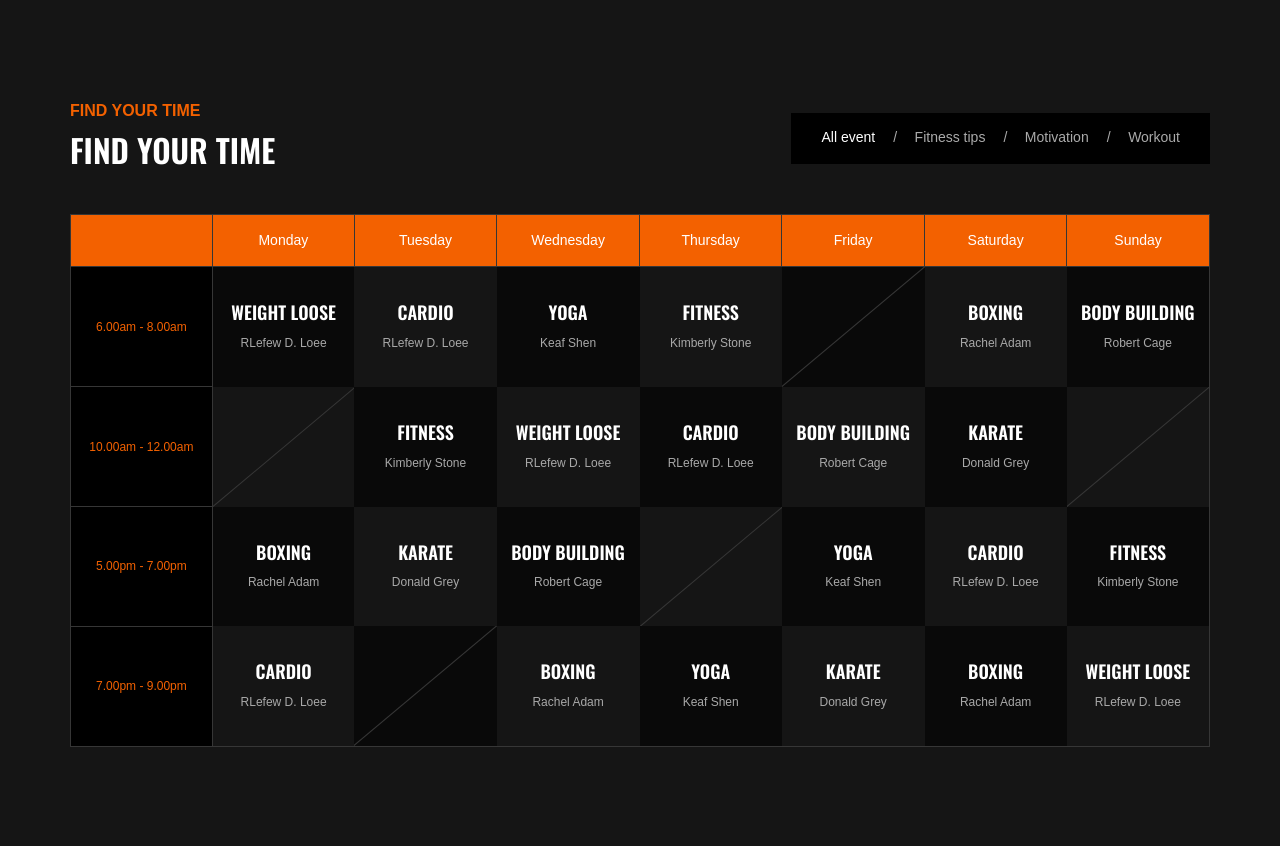
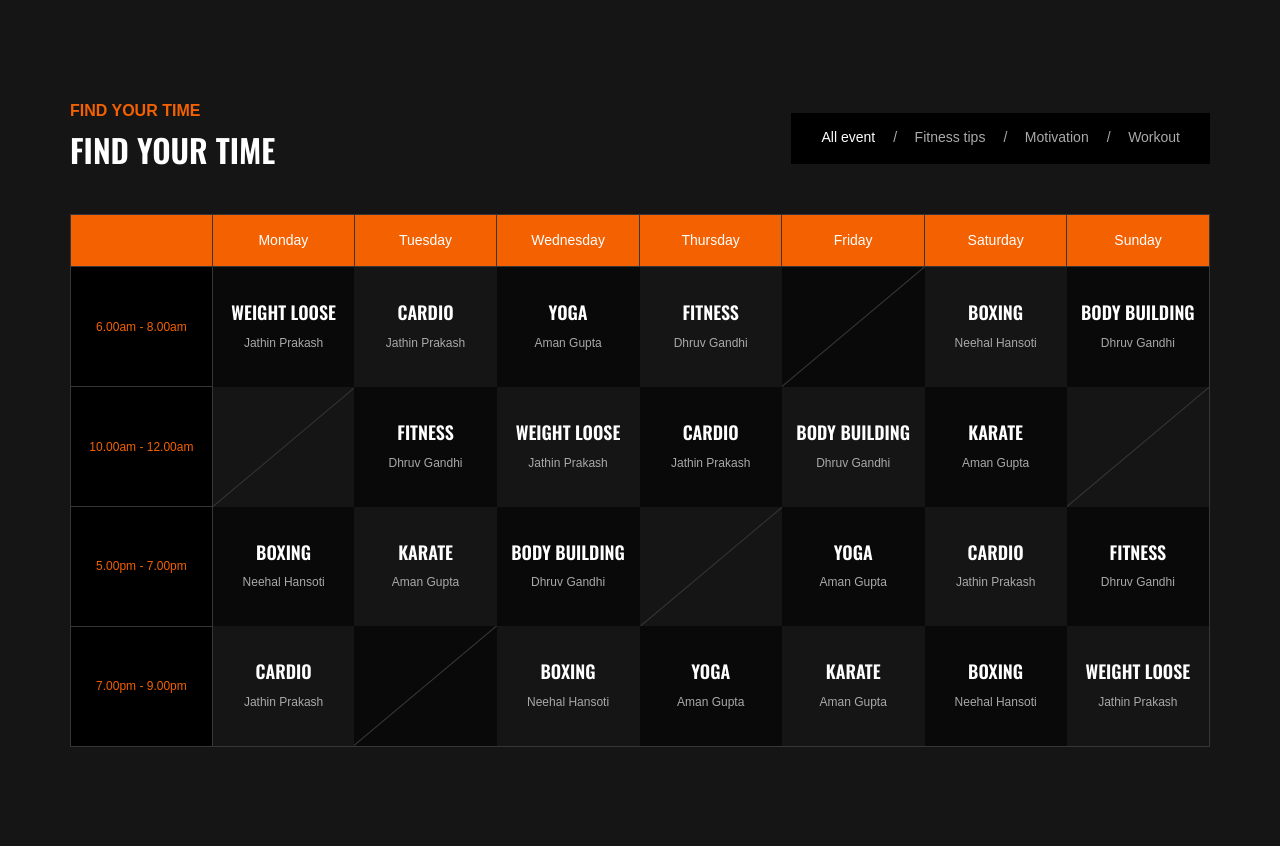
Before and after one commit to AMANGUPTA2000/Stay-Fit, a PHP site: page /class-timetable.php in a window 1280 px wide. Shown: the part 501-1347 px from the top of the page. Run offline with PHP 8.4, Linux system fonts and the light colour scheme; some web fonts are replaced.

Commit message:
web updated

```diff
--- a/class-timetable.php
+++ b/class-timetable.php
@@ -61,28 +61,28 @@
                                     <td class="class-time">6.00am - 8.00am</td>
                                     <td class="dark-bg hover-bg ts-meta" data-tsmeta="workout">
                                         <h5>WEIGHT LOOSE</h5>
-                                        <span>RLefew D. Loee</span>
+                                        <span>Jathin Prakash</span>
                                     </td>
                                     <td class="hover-bg ts-meta" data-tsmeta="fitness">
                                         <h5>Cardio</h5>
-                                        <span>RLefew D. Loee</span>
+                                        <span>Jathin Prakash</span>
                                     </td>
                                     <td class="dark-bg hover-bg ts-meta" data-tsmeta="workout">
                                         <h5>Yoga</h5>
-                                        <span>Keaf Shen</span>
+                                        <span>Aman Gupta</span>
                                     </td>
                                     <td class="hover-bg ts-meta" data-tsmeta="fitness">
                                         <h5>Fitness</h5>
-                                        <span>Kimberly Stone</span>
+                                        <span>Dhruv Gandhi</span>
                                     </td>
                                     <td class="dark-bg blank-td"></td>
                                     <td class="hover-bg ts-meta" data-tsmeta="motivation">
                                         <h5>Boxing</h5>
-                                        <span>Rachel Adam</span>
+                                        <span>Neehal Hansoti</span>
                                     </td>
                                     <td class="dark-bg hover-bg ts-meta" data-tsmeta="workout">
                                         <h5>Body Building</h5>
-                                        <span>Robert Cage</span>
+                                        <span>Dhruv Gandhi</span>
                                     </td>
                                 </tr>
                                 <tr>
@@ -90,23 +90,23 @@
                                     <td class="blank-td"></td>
                                     <td class="dark-bg hover-bg ts-meta" data-tsmeta="fitness">
                                         <h5>Fitness</h5>
-                                        <span>Kimberly Stone</span>
+                                        <span>Dhruv Gandhi</span>
                                     </td>
                                     <td class="hover-bg ts-meta" data-tsmeta="workout">
                                         <h5>WEIGHT LOOSE</h5>
-                                        <span>RLefew D. Loee</span>
+                                        <span>Jathin Prakash</span>
                                     </td>
                                     <td class="dark-bg hover-bg ts-meta" data-tsmeta="motivation">
                                         <h5>Cardio</h5>
-                                        <span>RLefew D. Loee</span>
+                                        <span>Jathin Prakash</span>
                                     </td>
                                     <td class="hover-bg ts-meta" data-tsmeta="workout">
                                         <h5>Body Building</h5>
-                                        <span>Robert Cage</span>
+                                        <span>Dhruv Gandhi</span>
                                     </td>
                                     <td class="dark-bg hover-bg ts-meta" data-tsmeta="motivation">
                                         <h5>Karate</h5>
-                                        <span>Donald Grey</span>
+                                        <span>Aman Gupta</span>
                                     </td>
                                     <td class="blank-td"></td>
                                 </tr>
@@ -114,56 +114,56 @@
                                     <td class="class-time">5.00pm - 7.00pm</td>
                                     <td class="dark-bg hover-bg ts-meta" data-tsmeta="fitness">
                                         <h5>Boxing</h5>
-                                        <span>Rachel Adam</span>
+                                        <span>Neehal Hansoti</span>
                                     </td>
                                     <td class="hover-bg ts-meta" data-tsmeta="motivation">
                                         <h5>Karate</h5>
-                                        <span>Donald Grey</span>
+                                        <span>Aman Gupta</span>
                                     </td>
                                     <td class="dark-bg hover-bg ts-meta" data-tsmeta="workout">
                                         <h5>Body Building</h5>
-                                        <span>Robert Cage</span>
+                                        <span>Dhruv Gandhi</span>
                                     </td>
                                     <td class="blank-td"></td>
                                     <td class="dark-bg hover-bg ts-meta" data-tsmeta="workout">
                                         <h5>Yoga</h5>
-                                        <span>Keaf Shen</span>
+                                        <span>Aman Gupta</span>
                                     </td>
                                     <td class="hover-bg ts-meta" data-tsmeta="motivation">
                                         <h5>Cardio</h5>
-                                        <span>RLefew D. Loee</span>
+                                        <span>Jathin Prakash</span>
                                     </td>
                                     <td class="dark-bg hover-bg ts-meta" data-tsmeta="fitness">
                                         <h5>Fitness</h5>
-                                        <span>Kimberly Stone</span>
+                                        <span>Dhruv Gandhi</span>
                                     </td>
                                 </tr>
                                 <tr>
                                     <td class="class-time">7.00pm - 9.00pm</td>
                                     <td class="hover-bg ts-meta" data-tsmeta="motivation">
                                         <h5>Cardio</h5>
-                                        <span>RLefew D. Loee</span>
+                                        <span>Jathin Prakash</span>
                                     </td>
                                     <td class="dark-bg blank-td"></td>
                                     <td class="hover-bg ts-meta" data-tsmeta="fitness">
                                         <h5>Boxing</h5>
-                                        <span>Rachel Adam</span>
+                                        <span>Neehal Hansoti</span>
                                     </td>
                                     <td class="dark-bg hover-bg ts-meta" data-tsmeta="workout">
                                         <h5>Yoga</h5>
-                                        <span>Keaf Shen</span>
+                                        <span>Aman Gupta</span>
                                     </td>
                                     <td class="hover-bg ts-meta" data-tsmeta="motivation">
                                         <h5>Karate</h5>
-                                        <span>Donald Grey</span>
+                                        <span>Aman Gupta</span>
                                     </td>
                                     <td class="dark-bg hover-bg ts-meta" data-tsmeta="fitness">
                                         <h5>Boxing</h5>
-                                        <span>Rachel Adam</span>
+                                        <span>Neehal Hansoti</span>
                                     </td>
                                     <td class="hover-bg ts-meta" data-tsmeta="workout">
                                         <h5>WEIGHT LOOSE</h5>
-                                        <span>RLefew D. Loee</span>
+                                        <span>Jathin Prakash</span>
                                     </td>
                                 </tr>
                             </tbody>
--- a/services.php
+++ b/services.php
@@ -91,7 +91,7 @@
                     <div class="bs-text service-banner">
                         <h2>Exercise until the body obeys.</h2>
                         <div class="bt-tips">Where health, beauty and fitness meet.</div>
-                        <a href="https://www.youtube.com/watch?v=EzKkl64rRbM" class="play-btn video-popup"><i
+                        <a href="https://www.youtube.com/watch?v=Z63w5PefxTQ" class="play-btn video-popup"><i
                                 class="fa fa-caret-right"></i></a>
                     </div>
                 </div>
```
